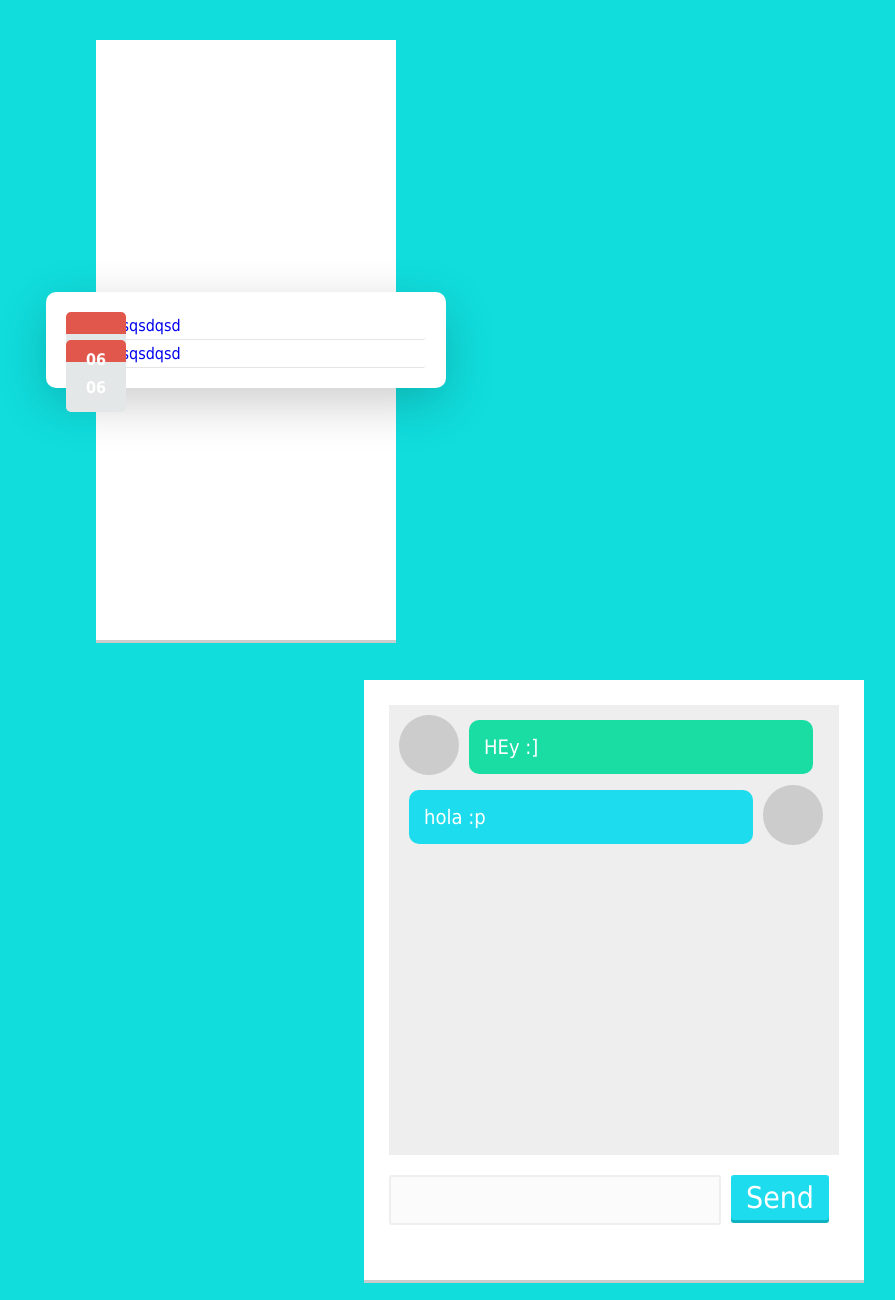
After one commit to smachara/tchat, a PHP site: template vue/Chat/index.php in a window 1280 px wide. The commit adds this page. Shown: the whole page, without its empty margins (160-1055 px from the left). Run offline with PHP 8.4, Linux system fonts and the light colour scheme; the template is opened without the code that fills it, so the values that code supplies are empty.

Commit message:
html y estilos

```diff
--- a/controleur/ControleurAccueil.php
+++ b/controleur/ControleurAccueil.php
@@ -13,6 +13,6 @@ class ControleurAccueil extends Controleur {
 
 
     public function index() {
-        $this->genererVue(array());
+        $this->rediriger("Connexion");
     }
 }
--- a/modele/Utilisateur.php
+++ b/modele/Utilisateur.php
@@ -12,7 +12,7 @@ class Utilisateur extends Modele
 {
 
     public function chercherUtilisateur($surnom, $mdp) {
-        $sql = 'select id, surnom from utilisateurs'
+        $sql = 'select id as idUtilisateur, surnom from utilisateurs'
             . ' where surnom=? and mdp=?';
         $utilisateur = $this->executerRequete($sql, array($surnom, $mdp));
         if ($utilisateur->rowCount() > 0)
@@ -24,7 +24,7 @@ class Utilisateur extends Modele
 
 
     public function chercherUtilisateurParSurnom($surnom) {
-        $sql = 'select id, surnom from utilisateurs'
+        $sql = 'select id as idUtilisateur, surnom from utilisateurs'
             . ' where surnom=?';
         $utilisateur = $this->executerRequete($sql, array($surnom));
         if ($utilisateur->rowCount() > 0)
--- a/template/style.css
+++ b/template/style.css
@@ -1,42 +1,218 @@
-html, body {
-    height: 100%;
+*{
+    margin: 0;
+    padding: 0;
+    font-family: Tahoma, sans-serif;
+    box-sizing: border-box;
+}
+body{
+    background: #11dddd;
+}
+.container{
+    width: 60% ;
+    margin: 20px auto;
+
 }
 
-body {
-    color: #bfbfbf;
-    background: black;
-    font-family: 'Futura-Medium', 'Futura', 'Trebuchet MS', sans-serif;
+.friendslist{
+
+    width: 300px;
+    min-width: 290px;
+    height: 600px;
+    background: #ffffff;
+    padding: 25px;
+    margin: 20px auto;
+    box-shadow: 0 3px #ccc;
+    float: left;
 }
 
-h1 {
-    color: white;
+.chatbox{
+    float: right;
+
+    width: 500px;
+    min-width: 390px;
+    height: 600px;
+    background: #ffffff;
+    padding: 25px;
+    margin: 20px auto;
+    box-shadow: 0 3px #ccc;
 }
 
-.titreChat {
-    margin-bottom : 0px;
+.chatlogs{
+    padding: 10px;
+    width: 100%;
+    height: 450px;
+    background: #eee;
+    overflow-x: hidden;
+    overflow-y: scroll;
 }
 
-#global {
-    min-height: 100%;  /* Voir commentaire sur html et body plus haut */
-    background: #333534;
-    width: 70%;
-    margin: auto;	/* Permet de centrer la div */
-    text-align: justify;
-    padding: 5px 20px;
+.chatlogs::-webkit-scrollbar{
+    width: 10px;
 }
 
-#contenu {
-    margin-bottom : 30px;
+.chatlogs::-webkit-scrollbar-thumb{
+    border-radius: 5px;
+    background: rgba(0,0,0,.1) ;
 }
 
-#titreChat, #piedBlog {
-    text-align: center;
+.chat{
+    display: flex;
+    flex-flow: row wrap ;
+    align-items: flex-start;
+    margin-bottom: 10px;
+
 }
 
-#titreMessage {
-    font-size : 100%;
+.chat .user-photo{
+    width: 60px;
+    height: 60px;
+    background: #cccccc;
+    border-radius: 50%;
+    overflow: hidden;
 }
 
-#txtMessage {
-    width: 50%;
+
+.chat .user-photo img{
+    width: 100%;
 }
+
+.chat .chat-message{
+    width: 80%;
+    padding: 15px;
+    margin: 5px 10px 0;
+    border-radius: 10px;
+    color: #ffffff;
+    font-size: 20px;
+}
+
+.friend .chat-message{
+    background: #1adda4;
+}
+
+
+.self .chat-message{
+    background: #1ddced;
+    order: -1;
+}
+
+.chat-form{
+    margin-top: 20px;
+    display: flex;
+    align-items: flex-start;
+}
+
+
+.chat-form textarea{
+    background: #fbfbfb;
+    width: 75%;
+    height: 50px;
+    border:  2px solid #eeeeee;
+    border-radius: 3px;
+    resize: none;
+    padding: 10px;
+    font-size: 18px;
+    color: #333;
+
+}
+
+
+.chat-form textarea::-webkit-scrollbar{
+    width: 10px;
+}
+
+.chat-form textarea::-webkit-scrollbar-thumb{
+    border-radius: 5px;
+    background: rgba(0,0,0,.1) ;
+}
+
+.chat-form textarea:focus{
+    background: #ffffff;
+}
+
+.chat-form button{
+    background: #1ddced;
+    padding: 5px 15px;
+    font-size: 30px;
+    color: #ffffff;
+    border: none;
+    margin: 0 10px;
+    border-radius: 3px;
+    box-shadow: 0 3px 0 #0eb2c1;
+    cursor: pointer;
+
+    -webkit-transition: background .2s ease ;
+    -moz-transition: background .2s ease ;
+    -o-transition: background .2s ease ;
+
+}
+
+.chat-form button:hover{
+    background: #13c8d9;
+}
+
+ul{
+    margin: 0;
+    padding: 20px;
+    position: relative;
+    top: 50%;
+    left: 50%;
+    transform: translate(-50%,-50%);
+    width: 400px;
+    background: #fff;
+    border-radius: 10px;
+    box-shadow: 0 15px 50px rgba(0,0,0,.2) ;
+}
+h1{
+    margin: 0;
+    padding: 0;
+    font-size: 24px;
+    border-bottom: 1px solid rgba(0,0,0,.2) ;
+}
+
+ul li {
+    position: relative;
+    list-style: none;
+    padding: 4px;
+    border-radius: 4px;
+    border-bottom: 1px solid rgba(0,0,0,.1);
+}
+
+ul li a{
+    color: #26262;
+    text-decoration: none;
+}
+
+
+ul li .date{
+    position: absolute;
+    top: 0;
+    left: 0;
+    width: 60px;
+    text-align: center;
+ }
+
+ul li .date:before{
+
+    content: '';
+    position: absolute;
+    top: 0;
+    left: 0;
+    width: 100%;
+    height: 0;
+    border-top: 22px solid #e2574c;
+    border-bottom: 50px solid #e4e7e7;
+    z-index: 1;
+    border-radius: 5px;
+}
+ul li .date h3{
+    position: relative;
+    z-index: 2;
+    margin-top: -6px;
+    font-size: 16px;
+    color: #fff;
+    line-height: 36px;
+    }
+ul li .date h3 spam{
+font-size: 36px;
+    color: #324d5b;
+}
--- a/vue/Accueil/index.php
+++ b/vue/Accueil/index.php
@@ -1 +1 @@
-<?php $this->titre = "T-CHAT"; ?>
+<?php $this->titre = "Bienvenue"; ?>
--- /dev/null
+++ b/vue/Chat/index.php
@@ -0,0 +1,51 @@
+<?php $this->titre = "Vue Chat"; ?>
+
+
+<div class="container">
+<div class="friendslist">
+    <ul>
+        <li>
+
+            <div class="date">
+                <h3><br><span>06</span></h3>
+            </div>
+            <a href="#">
+                <p>
+                    sdqsdqsqsdqsd
+                </p>
+            </a>
+        </li>
+        <li>
+
+            <div class="date">
+                <h3><br><span>06</span></h3>
+            </div>
+            <a href="#">
+                <p>
+                    sdqsdqsqsdqsd
+                </p>
+            </a>
+        </li>
+    </ul>
+
+
+</div>
+
+ <div class="chatbox">
+
+     <div class="chatlogs">
+         <div class="chat friend">
+             <div class="user-photo"></div>
+             <p class="chat-message">HEy :] </p>
+         </div>
+         <div class="chat self">
+             <div class="user-photo"></div>
+             <p class="chat-message">hola :p </p>
+         </div>
+    </div>
+    <div class="chat-form">
+        <textarea></textarea>
+        <button>Send</button>
+    </div>
+ </div>
+</div>
--- a/vue/gabarit.php
+++ b/vue/gabarit.php
@@ -3,21 +3,22 @@
     <head>
         <meta charset="UTF-8" />
         <base href="<?= $racineWeb ?>" >
-        <link rel="stylesheet" href="templete/style.css" />
+        <link rel="stylesheet" href="template/style.css" />
         <title><?= $titre ?></title>
     </head>
     <body>
-        <div id="global">
+<!--        <div id="global">
             <header>
                 <a href=""><h1 id="titreChat">T - Chat</h1></a>
 
             </header>
             <div id="contenu">
-                <?= $contenu ?>
-            </div> <!-- #contenu -->
+-->                <?= $contenu ?>
+<!--            </div> < !-- #contenu -- >
             <footer id="piedChat">
                 Chat réalisé avec PHP, HTML5 et CSS.
             </footer>
-        </div> <!-- #global -->
-    </body>
+        </div>
+< !-- #global -- >
+-->    </body>
 </html>
```
Also changed, not shown: controleur/ControleurChat.php (added, +23 -0 lines), controleur/ControleurConnexion.php (+19 -7 lines), outils/Controleur.php (+9 -0 lines), outils/ControleurSecurise.php (added, +20 -0 lines), outils/Requete.php (+12 -0 lines), outils/Session.php (added, +56 -0 lines).
